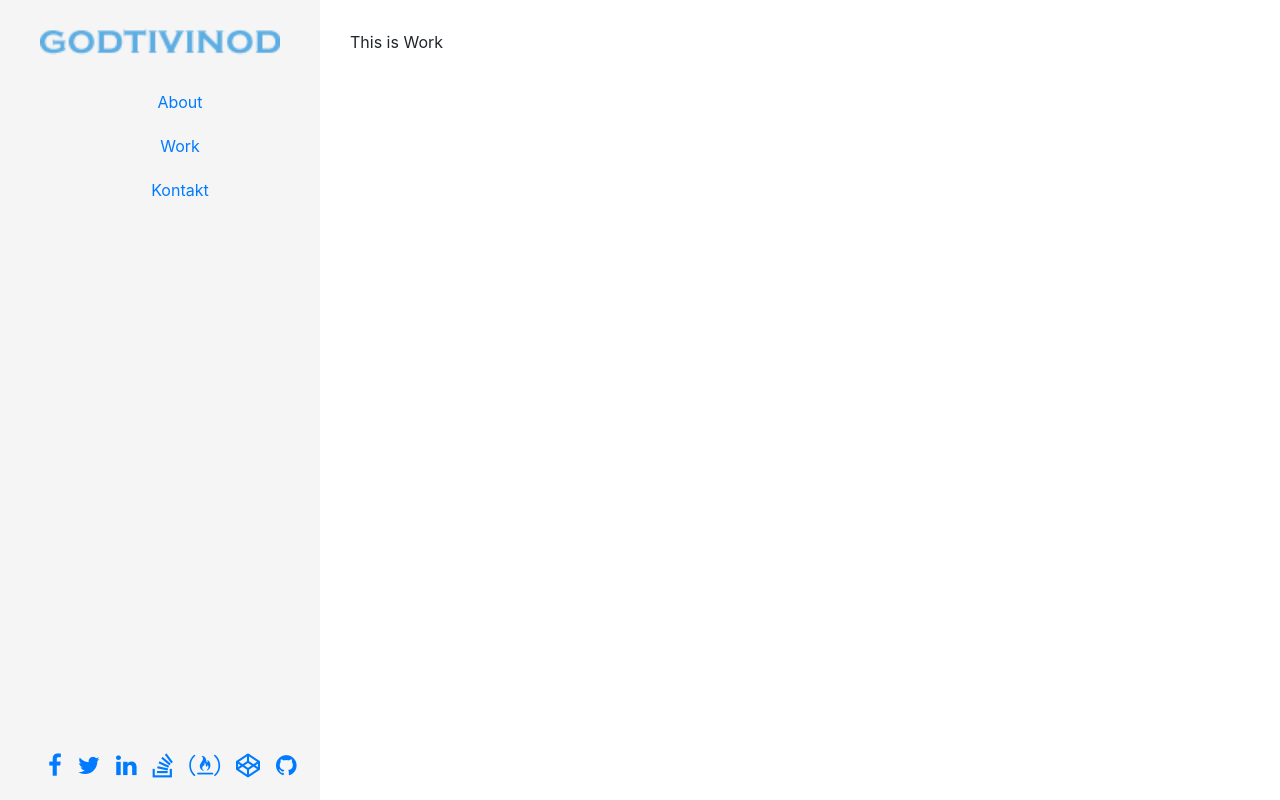
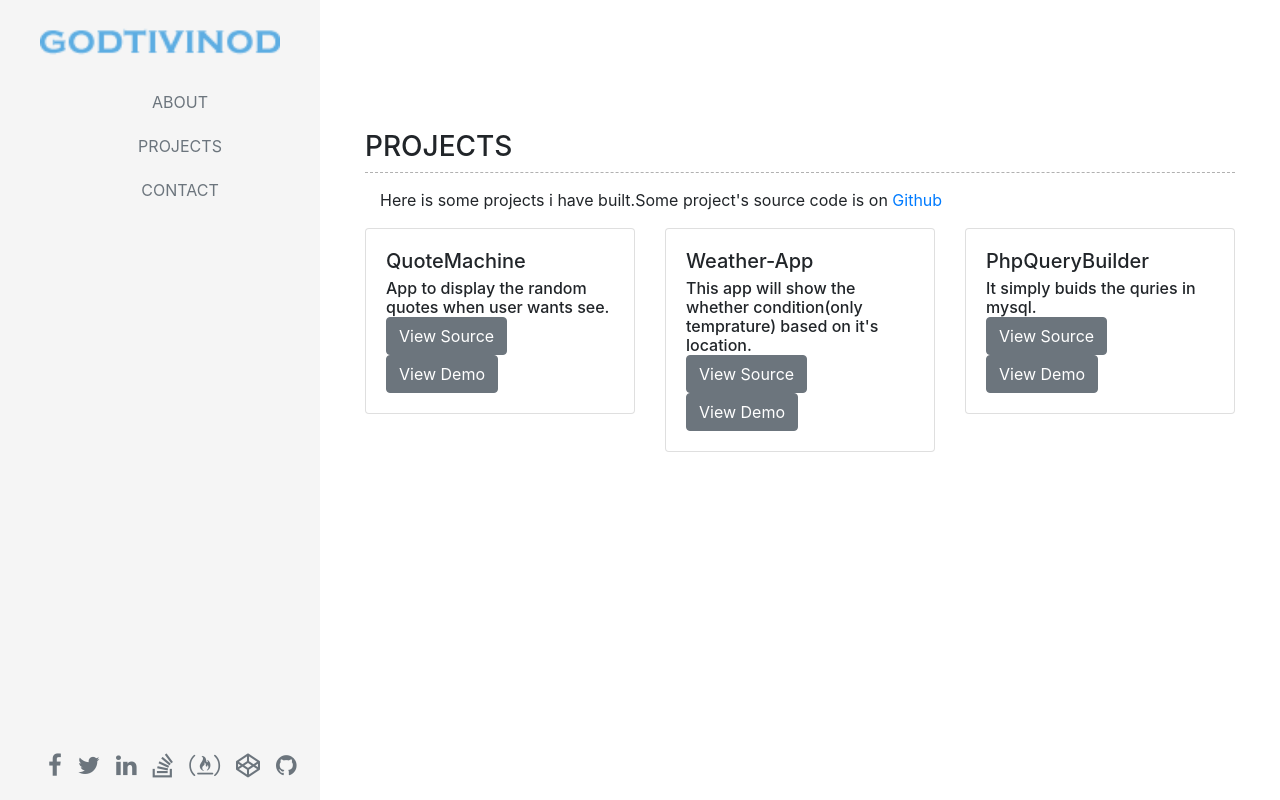
Before and after one commit to Gvinod1991/Portfolio, a React (Create React App) app: page /work in a window 1280 px wide. Built offline with nearby package versions, Linux system fonts and the light colour scheme.

Commit message:
Content of all pages updated

```diff
--- a/src/About.js
+++ b/src/About.js
@@ -6,10 +6,20 @@ class About extends Component {
   render() {
 
     return (
-
           <div className="wrapper">
             <Row>
-            <p>This is About</p>
+            <div className="container content">
+                <div className="sectionTitle ">
+                   <h3>About</h3>
+                </div>
+                <div className="col-md-12 col-sm-12 col-xs-12 top">
+                    Hello everyone ,I'm <strong>G.VINOD</strong>
+                </div>
+                <div className="col-md-12 col-sm-4  col-xs-12 text-justify top  color">
+                    <span className="fa fa-code"></span> I am coding geek ,fond of learning new technologies in web.I love travelling,would say if travelling is free i will roaming arround the world and never come back.Bike riding is one of my hobby and have interest in cars and watching movies.
+
+                </div>
+            </div>
             </Row>
 
           </div>
--- a/src/App.css
+++ b/src/App.css
@@ -40,12 +40,15 @@
 .menu li{
    padding:10px;
    list-style-type: none!important;
+   text-transform: uppercase;
+
+}
+.menu li a{
+  color:#6c757d;
 }
 .menu li a:hover{
-  border-bottom:2px solid #33acff;
+  border-bottom:2px solid #161616;
   text-decoration: none;
-
-
 }
 .footer {
   position: absolute;
@@ -59,6 +62,30 @@
   font-size:24px;
 
 }
+.footer ul li a{
+  color:#6c757d!important;
+}
 .wrapper{
   /*position: relative;*/
 }
+.sectionTitle{
+
+  padding-top:100px;
+  font-size:25px;
+  border-bottom:1px dashed #b1b1b1;
+  text-transform: uppercase;
+}
+.top{
+padding-top:15px;
+}
+.contact ul li{
+  display:inline-block;
+  list-style:none;
+  padding:30px;
+  font-size:48px;
+
+
+}
+.contact ul li a{
+  color:#6c757d!important;
+}
--- a/src/Contact.js
+++ b/src/Contact.js
@@ -9,7 +9,44 @@ class Contact extends Component {
 
           <div className="wrapper">
             <Row>
-            <p>This is Contact</p>
+            <div className="container content">
+                <div className="sectionTitle ">
+                   <h3>Contact</h3>
+                </div>
+                <div className="col-md-12 col-sm-12 col-xs-12 top">
+                   Feel free to contact me.
+                </div>
+                <div className="col-md-12 col-sm-4  col-xs-12 contact">
+                <ul >
+                    <li><a href=""><i className="fa fa-facebook"></i></a></li>
+                    <li><a href=""><i className="fa fa-twitter"></i></a></li>
+                    <li><a href=""><i className="fa fa-linkedin"></i></a></li>
+                    <li><a href=""><i className="fa fa-stack-overflow"></i></a></li>
+                    <li><a href=""><i className="fa fa-free-code-camp"></i></a></li>
+                    <li><a href=""><i className="fa fa-codepen"></i></a></li>
+                    <li><a href=""><i className="fa fa-github"></i></a></li>
+                  </ul>
+                  <form>
+                    <div class="form-group">
+                    <input   class="form-control input-lg text"  type="text" name="username" placeholder="your name" required/><p class="text_validity"></p>
+
+                    </div>
+                    <div class="form-group">
+                    <input class="form-control input-lg" type="email" name="emailid" placeholder="your email id" required/>
+
+                    </div>
+                    <div class="form-group">
+                    <input id="subject" class="form-control input-lg" type="text" name="subject" placeholder=" subject" required/><p class="subject_validity"></p>
+                    </div>
+                    <div class="form-group">
+                    <textarea   rows="7"  cols="5" class="form-control" placeholder="Message" required></textarea><p class="TextArea"></p>
+                    </div>
+
+                    <button   class="btn btn-lg btn-secondary pull-right"  type="submit" > <i class="fa fa-paper-plane"></i> Send </button>
+
+                  </form>
+                </div>
+            </div>
             </Row>
 
           </div>
--- a/src/Work.js
+++ b/src/Work.js
@@ -1,5 +1,6 @@
 import React, { Component } from 'react';
-import {Row } from 'reactstrap';
+import {Row,Card, CardImg, CardText, CardBody,
+  CardTitle, CardSubtitle,Button,Col } from 'reactstrap';
 
 class Work extends Component {
 
@@ -9,7 +10,48 @@ class Work extends Component {
 
           <div className="wrapper">
             <Row>
-            <p>This is Work</p>
+            <div className="container content">
+                <div className="sectionTitle ">
+                   <h3>Projects</h3>
+                </div>
+                <div className="col-md-12 col-sm-12 col-xs-12 top">
+                   <p>Here is some projects i have built.Some project's source code is on <a href="https://github.com">Github</a> </p>
+                </div>
+                <Row>
+                <Col >
+                <Card>
+                   <CardBody>
+                    <CardTitle>QuoteMachine</CardTitle>
+                    <CardSubtitle>App to display the random quotes when user wants see.</CardSubtitle>
+
+                    <Button>View Source</Button>
+                    <Button> View Demo</Button>
+                  </CardBody>
+                </Card>
+                </Col>
+                <Col >
+                <Card>
+                   <CardBody>
+                    <CardTitle>Weather-App</CardTitle>
+                    <CardSubtitle>This app will show the whether condition(only temprature) based on it's location.</CardSubtitle>
+
+                    <Button>View Source</Button>
+                    <Button> View Demo</Button>
+                  </CardBody>
+                </Card>
+                </Col >
+                <Col >
+                <Card>
+                   <CardBody>
+                    <CardTitle>PhpQueryBuilder</CardTitle>
+                    <CardSubtitle>It simply buids the quries in mysql.</CardSubtitle>
+                    <Button>View Source</Button>
+                    <Button> View Demo</Button>
+                  </CardBody>
+                </Card>
+                </Col >
+                </Row>
+            </div>
             </Row>
 
           </div>
--- a/src/common/Header.js
+++ b/src/common/Header.js
@@ -8,8 +8,8 @@ const Header = () => {
             </div>
           <ul className="menu">
             <li><a href="/">About</a></li>
-            <li><a href="/work">Work</a></li>
-            <li><a href="/contact">Kontakt</a></li>
+            <li><a href="/work">Projects</a></li>
+            <li><a href="/contact">Contact</a></li>
           </ul>
           <div className="footer">
             <ul>
--- a/src/index.css
+++ b/src/index.css
@@ -1,5 +1,5 @@
 body{
   padding: 30px;
-  font-family: sans-serif;
+  font-family: -apple-system,BlinkMacSystemFont,Segoe UI,Roboto,Oxygen,Ubuntu,Cantarell,Fira Sans,Droid Sans,Helvetica Neue,sans-serif;
   margin-left: 25%!important;
 }
```
